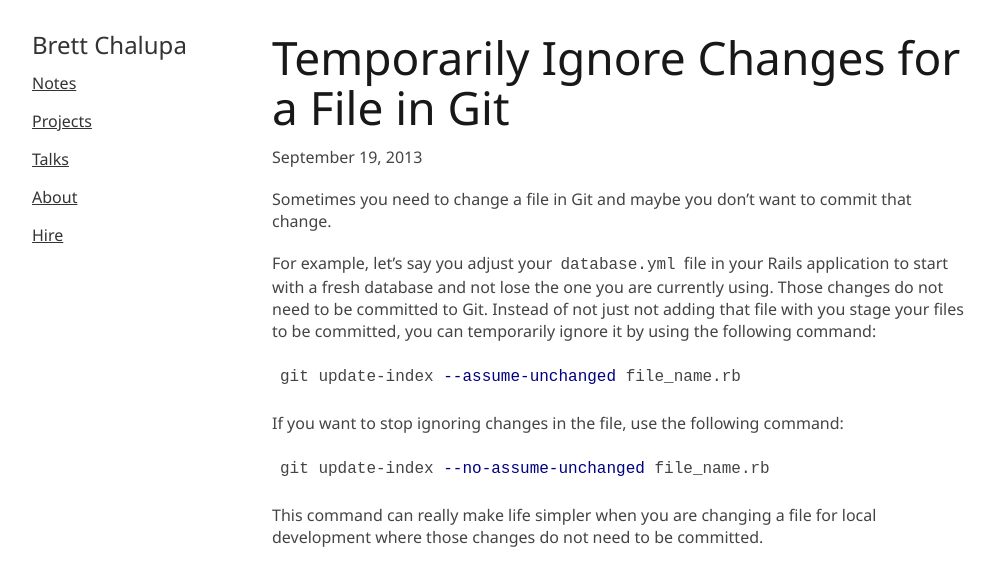
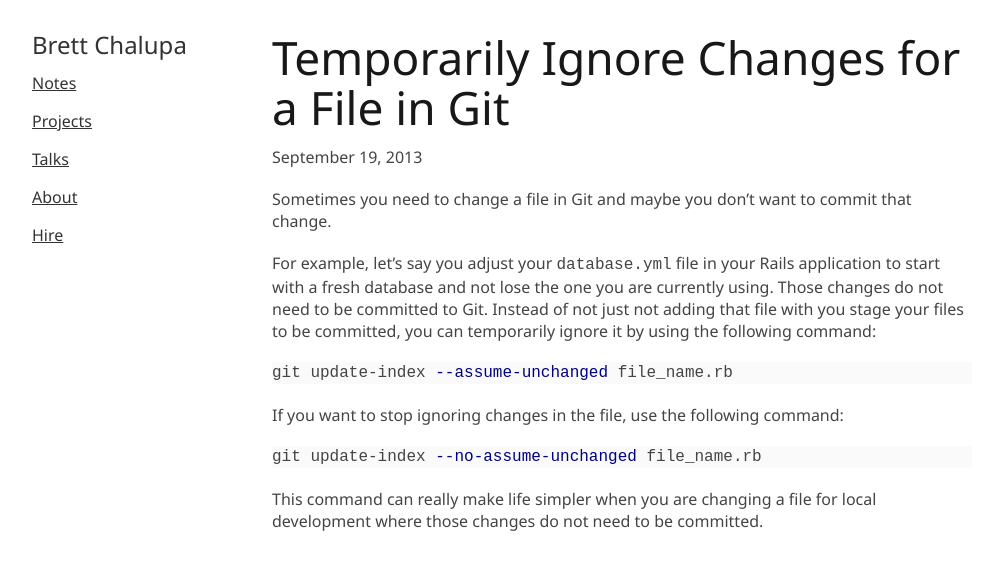
Before and after one commit to brettchalupa/brettchalupa.github.io, a Jekyll site: the page built from _posts/2013-09-19-temporarily-ignore-changes-for-a-file-in-git.md, in a window 1280 px wide. Shown: the top 586 px of the page, without its empty margins (138-1133 px from the left). Built offline with Jekyll 4.4.1, drawn with Linux system fonts in a browser that asks for light colours; a script that is not in the unit is left out.

Commit message:
Add light grey bg color to code blocks
This makes it so there is some clear differentiation between the code
blocks and site content, hopefully making the code easier to read.

```diff
--- a/_sass/layout.scss
+++ b/_sass/layout.scss
@@ -33,7 +33,10 @@ p, ul, ol, li, span, blockquote, small {
 pre, code {
   font-family: Courier New, Courier, monospace;
   font-size: 16px;
-  padding: 4px;
+}
+
+pre.highlight {
+  background-color: rgba(239, 239, 239, 0.3);
 }
 
 pre, code span {
```
